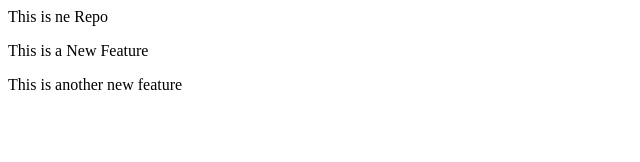
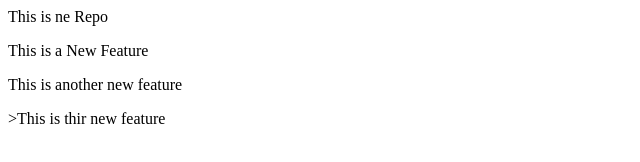
Before and after one commit to abdurrehman-07/LocalRepo, a plain HTML site: page index.html in a window 1280 px wide. Shown: the whole page, without its empty margins (0-640 px from the left). Drawn offline with Linux system fonts and the light colour scheme.

Commit message:
Update index.html

```diff
--- a/index.html
+++ b/index.html
@@ -1,3 +1,4 @@
 <p>This is ne Repo</p>
 <p>This is a New Feature</p>
 <p>This is another new feature</p>
+<p>>This is thir new feature</p>
```
